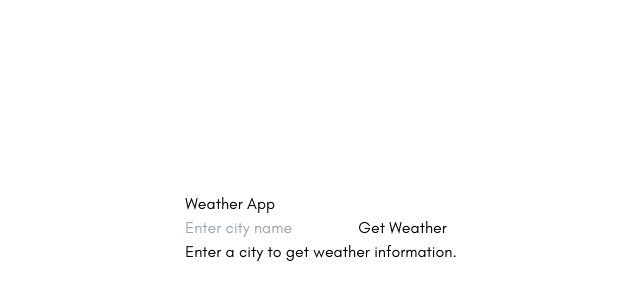
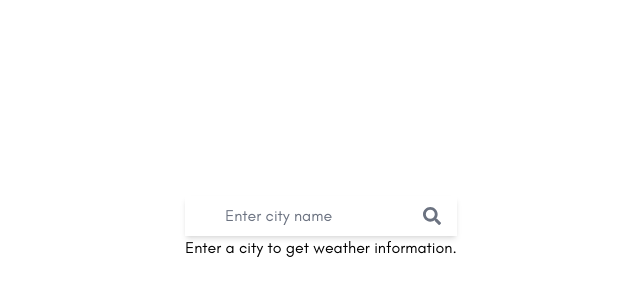
Before and after one commit to danielaayz/weather-app, a React (Vite) app in the folder client/: page / in a window 1280 px wide. Shown: the part 172-472 px from the top of the page, without its empty margins (319-959 px from the left). Built offline with nearby package versions, Linux system fonts and the light colour scheme.

Commit message:
feat: Add icon and update input styling

```diff
--- a/client/src/components/Weather.tsx
+++ b/client/src/components/Weather.tsx
@@ -1,6 +1,7 @@
 import React, { useState, useCallback } from "react";
 import axios from "axios";
 import WeatherBackground from "./WeatherBackground";
+import { FaSearch } from "react-icons/fa";
 
 export interface WeatherData {
    name: string;
@@ -63,21 +64,26 @@ const Weather: React.FC = () => {
       e.preventDefault();
       if (city.trim()) {
          fetchWeather();
+         setCity("");
       }
    };
 
    return (
       <WeatherBackground weatherData={weatherData}>
          <div>
-            <h1>Weather App</h1>
-            <form onSubmit={handleSubmit}>
+            <form onSubmit={handleSubmit} className="relative">
                <input
                   type="text"
                   value={city}
                   onChange={handleInputChange}
                   placeholder="Enter city name"
+                  className="w-full bg-transparent pl-10 pr-4 py-2 shadow-md focus:outline-none focus:ring-2 focus:ring-gray-300 placeholder-gray-500"
                />
-               <button type="submit">Get Weather</button>
+               <button
+                  type="submit"
+                  className="absolute right-4 top-1/2 transform -translate-y-1/2 text-gray-500 focus:outline-none">
+                  <FaSearch className="text-lg" />
+               </button>
             </form>
 
             {/* Visa laddningsmeddelande, väderdata eller felmeddelande */}
```
